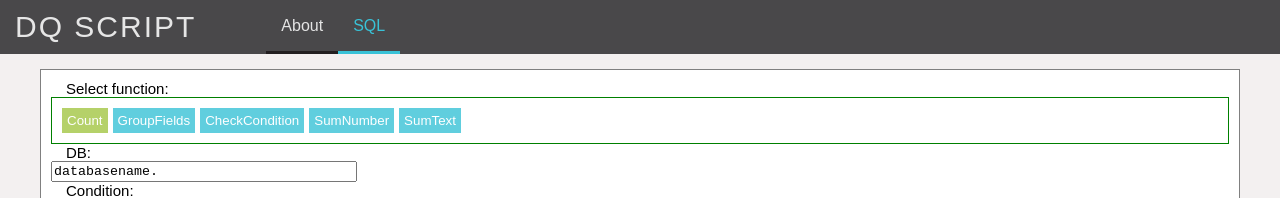
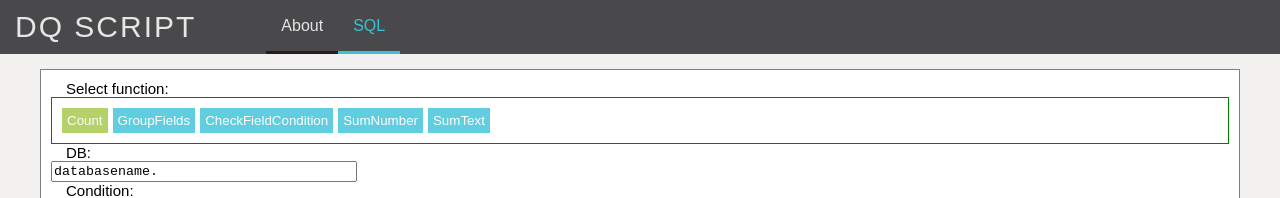
Before and after one commit to mazurkevichandrei/dqsql, a React (Create React App) app: page /generator in a window 1280 px wide. Shown: the top 198 px of the page. Built offline with nearby package versions, Linux system fonts and the light colour scheme.

Commit message:
change_text

```diff
--- a/src/Components/Pages/Generator/index.js
+++ b/src/Components/Pages/Generator/index.js
@@ -14,16 +14,18 @@ const Generator = () => {
     const BUTTONS  = [
         {
             id:1, name: 'Count', func: 'count',
-            inpText: 'Put data in format: \n\nTable_1\nTable_2\nTable_3\n...',
+            inpText: 'Put data in format: \n\nTable_1\nTable_2\n...\nTable_N',
             isActive: true
         },
         {
             id:2, name: 'GroupFields', func: 'groupFields',
-            inpText: 'Put data in format: \n\nTable_1 Field_1\nTable_1 Field_2\nTable_1 Field_N\nTable_N Field_1\nTable_N Field_N\n...',
+            inpText: 'Put data in format: \n\nTable_1 Field_1\nTable_1 Field_2\n...\nTable_1 Field_N\n...\nTable_N Field_1\nTable_N Field_2\n...\nTable_N Field_N',
             isActive: false
         },
         {
-            id:3, name: 'CheckCondition', func: 'checkCondition', isActive: false
+            id:3, name: 'CheckFieldCondition', func: 'checkFieldCondition',
+            inpText: 'Put data in format:\n\nTable_Name\nField_1\nField_2\n...\nField_N',
+            isActive: false
         },
         {
             id:4, name: 'SumNumber', func: 'sumNumber', isActive: false
```
